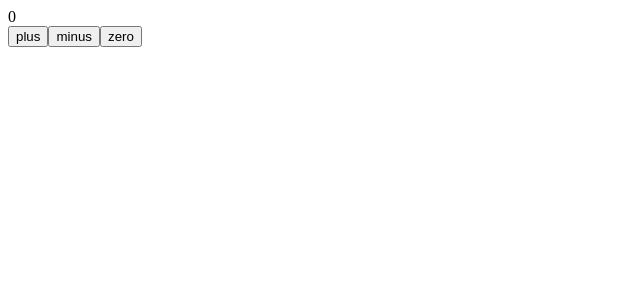
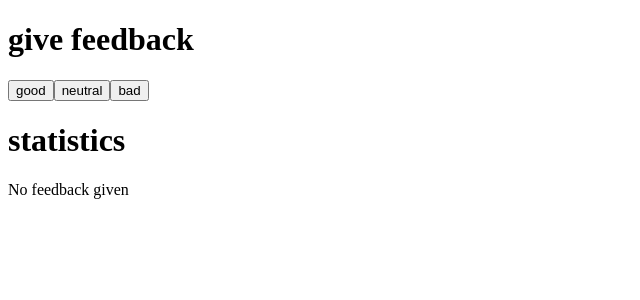
Before and after one commit to Ruiz000/fullstack-react-learn, a React (Create React App) app: page / in a window 1280 px wide. Shown: the top 300 px of the page, without its empty margins (0-640 px from the left). Built offline with nearby package versions, Linux system fonts and the light colour scheme.

Commit message:
1.11 unicafe

```diff
--- a/src/App.js
+++ b/src/App.js
@@ -1,49 +1,73 @@
 import React,{useState} from 'react'
 
-const Display=(props) => {
+const StatisticLine = (props)=>{
+
   return (
-    <div>{props.counter}</div>
+    <div>
+      <p>{props.text} {props.value} {props.text === 'positive'?'%':''}</p>
+    </div>
   )
 }
 
+const Statistics=(props)=>{
+  const good=props.good
+  const neutral=props.neutral
+  const bad=props.bad
+  if(good !==0 || neutral !== 0 || bad !== 0){
+    return (
+      <div>
+      <StatisticLine text='good' value={good}></StatisticLine>
+      <StatisticLine text='neutral' value={neutral}> </StatisticLine>
+      <StatisticLine text='bad' value={bad}> </StatisticLine>
+      <StatisticLine text='all' value={good+neutral+bad}> </StatisticLine>
+      <StatisticLine text='average' value={(good-bad)/(good+neutral+bad)}></StatisticLine>
+      <StatisticLine text='positive' value={(good/(good+neutral+bad))*100 }></StatisticLine>
+      </div>
+    )
+  }else{
+    return(
+      <div>
+      <p>No feedback given</p>
+      </div>
+    )
+  }
 
-const Button = (props) =>{
+}
+
+const Button =({ handleClick,text})=>{
   return (
-    <button onClick={props.onClick}>
-      {props.text}
-    </button>
+  <button onClick={handleClick}>
+    {text}
+  </button>
   )
 }
 
+const App =()=>{
+  const [good,setGood]=useState(0)
+  const [neutral,setNeutral]=useState(0)
+  const [bad,setBad]=useState(0)
 
-const App = () => {
-  const [counter,setCounter] = useState(0)
+  const handleGoodClick=()=>{
+    setGood(good+1)
+  }
 
-  //Event handling
-  // const handleClick = ()=>{
-  //   console.log('clicked')
-  // }
-  const increaseByOne = () =>setCounter(counter+1)
-  const decreaseByOne = ()=>setCounter(counter - 1)
-  const setToZero =()=> setCounter(0)
+  const handleBadClick=()=>{
+    setBad(bad+1)
+  }
 
+  const handleNeutralClick=()=>{
+    setNeutral(neutral+1)
+  }
 
-  // State Hook
-  // setTimeout(
-  //   ()=>setCounter(counter+1),
-  //   1000
-  // )
-
-  console.log('rendering...',counter)
-  return (
-    <>
-    <Display counter={counter}></Display>
-    <Button onClick={increaseByOne} text={'plus'}>
-    </Button>
-    <Button onClick={decreaseByOne} text={'minus'}>
-    </Button>
-    <Button onClick={setToZero} text={'zero'}/>
-    </>
+  return(
+    <div>
+      <h1>give feedback</h1>
+      <Button handleClick={handleGoodClick} text={'good'}></Button>
+      <Button handleClick={handleNeutralClick} text={'neutral'}></Button>
+      <Button handleClick={handleBadClick} text={'bad'}></Button>
+      <h1>statistics</h1>
+      <Statistics good={good} neutral={neutral} bad={bad}/>
+    </div>
   )
 }
 
```
